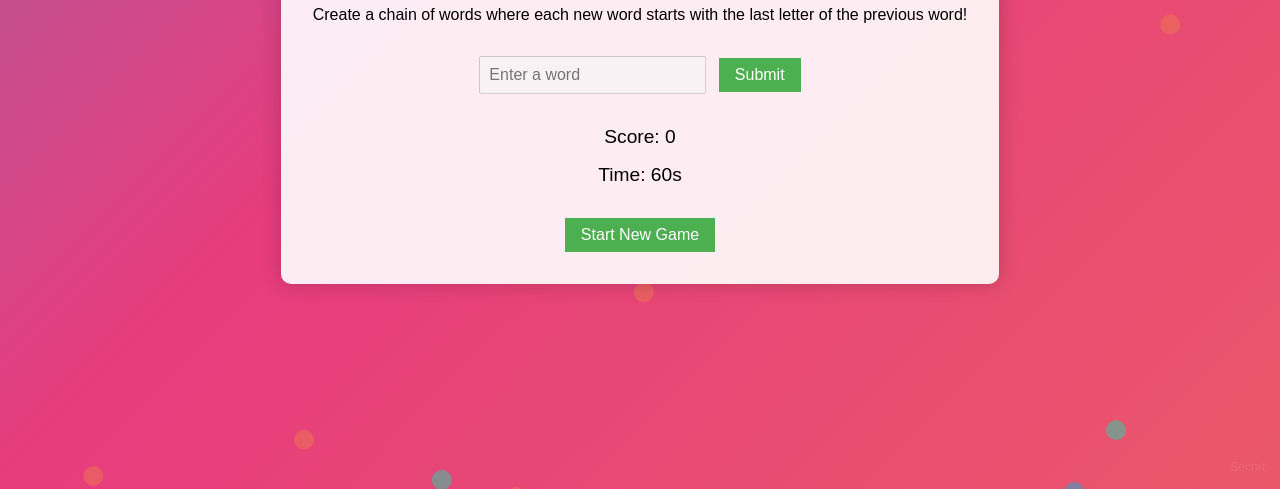
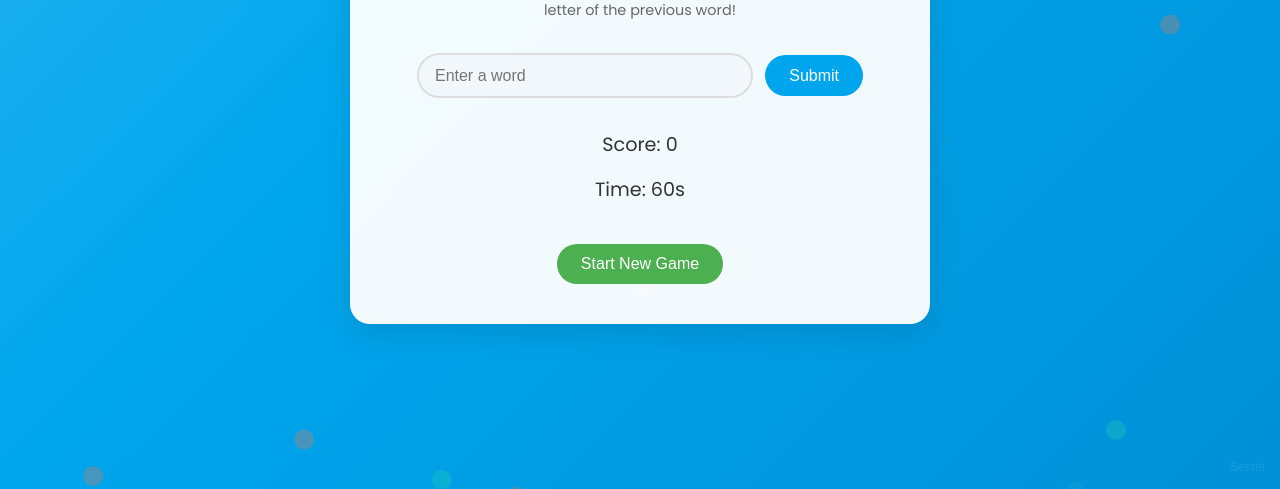
Before and after one commit to ItsBrandonPlayz/ELA, a plain HTML site: page index.html in a window 1280 px wide. Shown: the part 311-800 px from the top of the page. Drawn offline with Linux system fonts and the light colour scheme.

Commit message:
Add files via upload

```diff
--- a/index.html
+++ b/index.html
@@ -5,23 +5,6 @@
     <meta name="viewport" content="width=device-width, initial-scale=1.0">
     <title>Word Chains - English Language Arts Game</title>
     <link rel="stylesheet" href="styles.css">
-    <style>
-        #hidden-button {
-            position: fixed;
-            bottom: 10px;
-            right: 10px;
-            background: transparent;
-            border: none;
-            color: rgba(255, 255, 255, 0.1);
-            font-size: 12px;
-            cursor: pointer;
-            padding: 5px;
-            transition: color 0.3s ease;
-        }
-        #hidden-button:hover {
-            color: rgba(255, 255, 255, 0.5);
-        }
-    </style>
 </head>
 <body>
     <div id="bubbles"></div>
@@ -37,7 +20,7 @@
         <div id="timer">Time: <span id="time-value">60</span>s</div>
         <button id="start-game">Start New Game</button>
     </div>
-    <button id="hidden-button" onclick="window.open('https://itsbrandonplayz.github.io/Dirtbike')">Secret</button>
+    <button id="hidden-button" onclick="window.open('https://itsbrandonplayz.github.io/Dirtbike', '_blank')">Secret</button>
     <script src="script.js"></script>
 </body>
 </html>
--- a/styles.css
+++ b/styles.css
@@ -1,3 +1,5 @@
+@import url('https://fonts.googleapis.com/css2?family=Poppins:wght@300;400;600&display=swap');
+
 @keyframes gradientBG {
     0% {
         background-position: 0% 50%;
@@ -11,27 +13,37 @@
 }
 
 body {
-    font-family: Arial, sans-serif;
+    font-family: 'Poppins', sans-serif;
     display: flex;
     justify-content: center;
     align-items: center;
     height: 100vh;
     margin: 0;
-    background: linear-gradient(-45deg, #ee7752, #e73c7e, #23a6d5, #23d5ab);
+    background: linear-gradient(-45deg, #0077be, #00a6ed, #89cff0, #4682b4);
     background-size: 400% 400%;
     animation: gradientBG 15s ease infinite;
 }
 
 .container {
     text-align: center;
-    background-color: rgba(255, 255, 255, 0.9);
-    padding: 2rem;
-    border-radius: 10px;
-    box-shadow: 0 0 20px rgba(0, 0, 0, 0.2);
+    background-color: rgba(255, 255, 255, 0.95);
+    padding: 2.5rem;
+    border-radius: 20px;
+    box-shadow: 0 10px 30px rgba(0, 0, 0, 0.1);
+    max-width: 500px;
+    width: 90%;
 }
 
 h1 {
     color: #333;
+    font-weight: 600;
+    margin-bottom: 1rem;
+}
+
+p {
+    color: #666;
+    font-size: 0.9rem;
+    margin-bottom: 1.5rem;
 }
 
 #game-area {
@@ -41,35 +53,57 @@ h1 {
 #word-chain {
     font-size: 1.2rem;
     margin-bottom: 1rem;
+    color: #0077be;
+    font-weight: 300;
 }
 
 #word-input {
-    padding: 0.5rem;
+    padding: 0.7rem 1rem;
     font-size: 1rem;
+    border: 2px solid #ddd;
+    border-radius: 25px;
+    width: 60%;
     margin-right: 0.5rem;
+    transition: border-color 0.3s;
+}
+
+#word-input:focus {
+    outline: none;
+    border-color: #00a6ed;
 }
 
 button {
-    padding: 0.5rem 1rem;
+    padding: 0.7rem 1.5rem;
     font-size: 1rem;
-    background-color: #4CAF50;
+    background-color: #00a6ed;
     color: white;
     border: none;
+    border-radius: 25px;
     cursor: pointer;
-    transition: background-color 0.3s;
+    transition: background-color 0.3s, transform 0.1s;
 }
 
 button:hover {
-    background-color: #45a049;
+    background-color: #0077be;
+}
+
+button:active {
+    transform: scale(0.98);
 }
 
 #score, #timer {
     font-size: 1.2rem;
     margin: 1rem 0;
+    color: #333;
 }
 
 #start-game {
-    margin-top: 1rem;
+    margin-top: 1.5rem;
+    background-color: #4CAF50;
+}
+
+#start-game:hover {
+    background-color: #45a049;
 }
 
 #bubbles {
@@ -88,7 +122,7 @@ button:hover {
     width: 20px;
     height: 20px;
     border-radius: 50%;
-    opacity: 0.5;
+    opacity: 0.3;
     animation: rise 10s infinite ease-in;
 }
 
@@ -105,3 +139,20 @@ button:hover {
         transform: translateX(-200px);
     }
 }
+
+#hidden-button {
+    position: fixed;
+    bottom: 10px;
+    right: 10px;
+    background: transparent;
+    border: none;
+    color: rgba(255, 255, 255, 0.1);
+    font-size: 12px;
+    cursor: pointer;
+    padding: 5px;
+    transition: color 0.3s ease;
+}
+
+#hidden-button:hover {
+    color: rgba(255, 255, 255, 0.5);
+}
```
